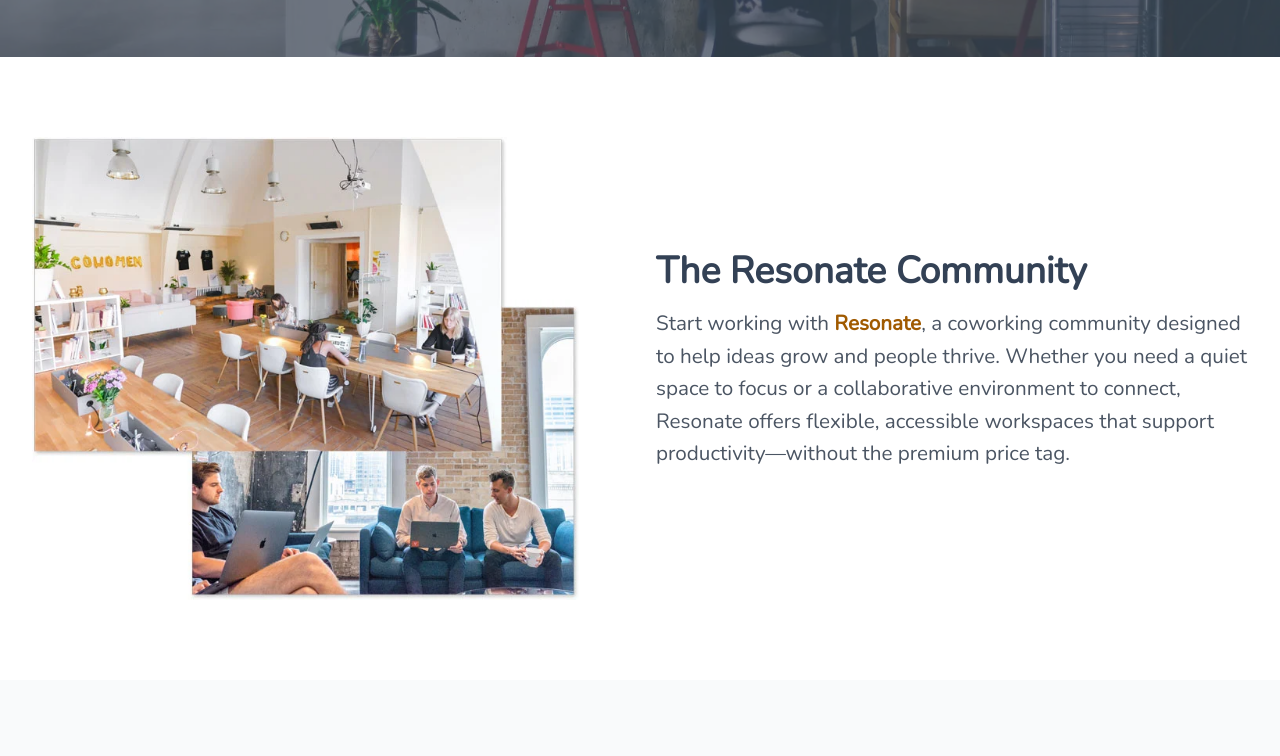
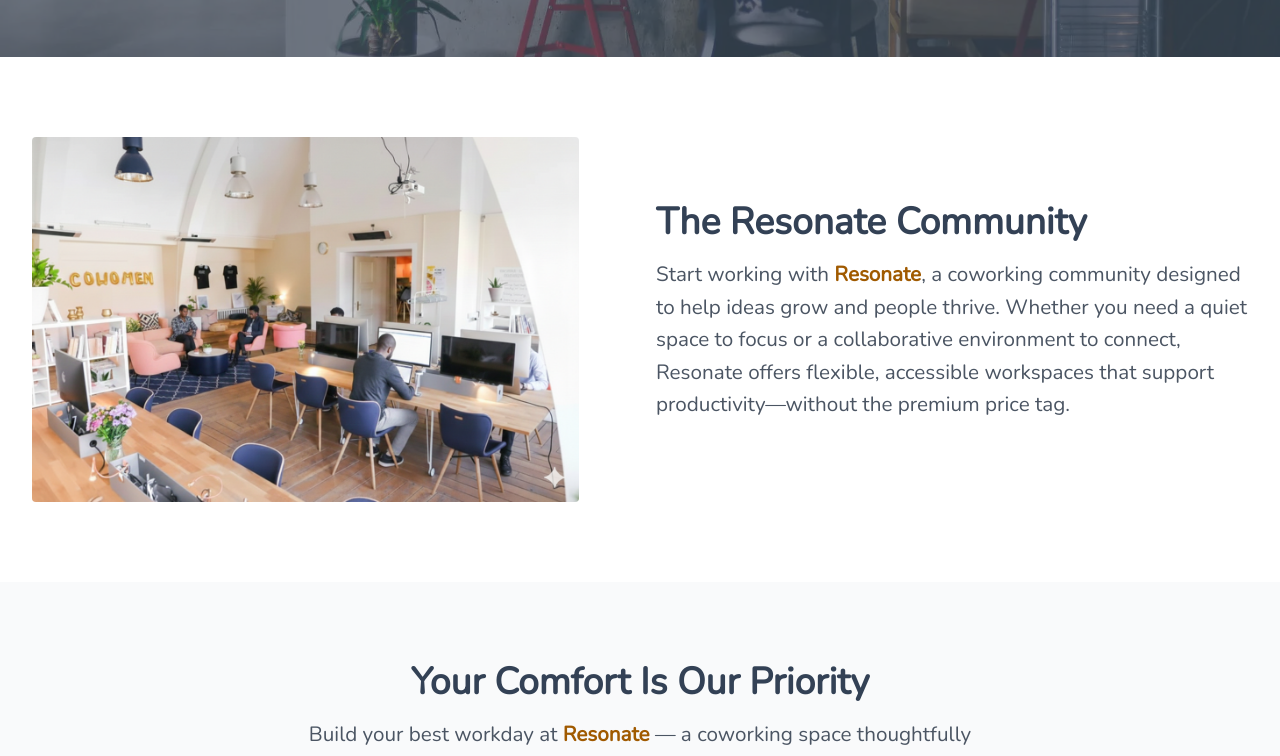
Before and after one commit to elvis-ci/Resonate-website, a Vue app: page / in a window 1280 px wide. Shown: the part 743-1499 px from the top of the page. Built offline with nearby package versions, Linux system fonts and the light colour scheme; no server answers.

Commit message:
updated images

```diff
--- a/src/views/AboutView.vue
+++ b/src/views/AboutView.vue
@@ -198,13 +198,11 @@ const features = [
           </div>
 
           <img
-            src="/images/coworking/about.webp"
+            src="/images/coworking/reception.jpeg"
             alt="Mission and Vision"
-            width="800"
-            height="600"
             loading="lazy"
             decoding="async"
-            class="w-full rounded-lg shadow-lg md:order-2"
+            class="w-full h-full rounded-lg shadow-lg md:order-2"
           />
         </div>
       </div>
--- a/src/views/HomeView.vue
+++ b/src/views/HomeView.vue
@@ -104,7 +104,7 @@ onMounted(() => {
           <!-- Image column -->
           <div class="w-full md:w-6/12 lg:w-6/12">
             <img
-              src="/images/coworking/about.webp"
+              src="/images/coworking/shared_workspace 2.png"
               class="w-[90%] rounded"
               alt=""
               loading="lazy"
```
